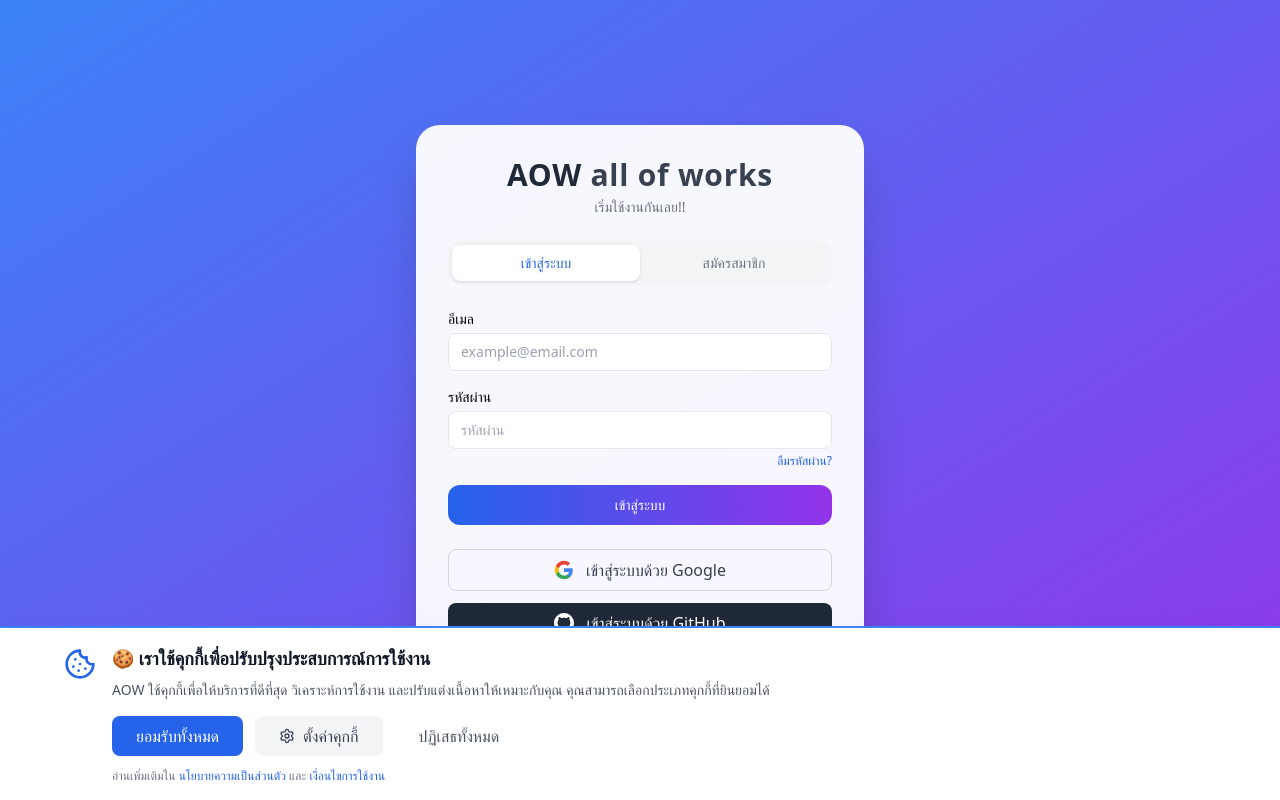
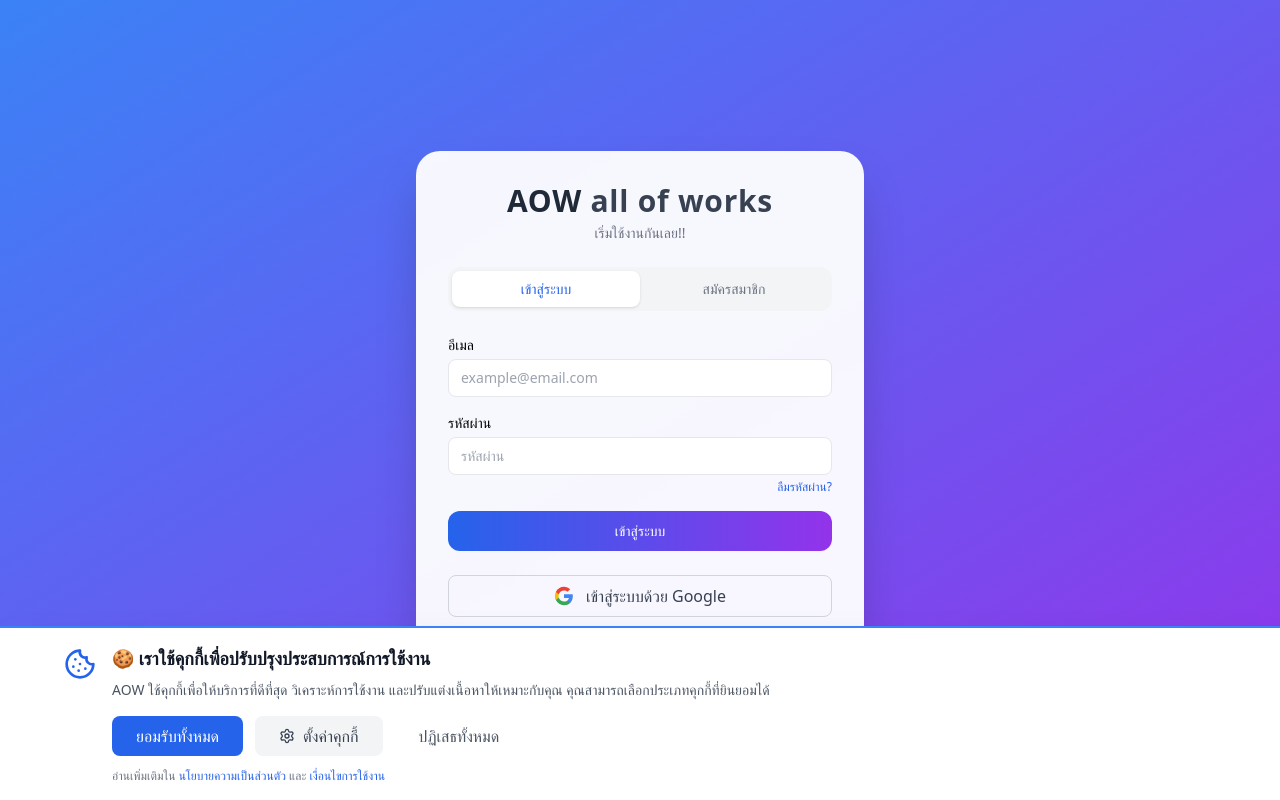
Before and after one commit to Bolos55/AOW-JobApp, a React (Create React App) app: page /login in a window 1280 px wide. Built offline with nearby package versions, Linux system fonts and the light colour scheme; no server answers.

Commit message:
Remove GitHub login button from SocialLogin component

```diff
--- a/src/components/SocialLogin.jsx
+++ b/src/components/SocialLogin.jsx
@@ -131,13 +131,6 @@
     }
   };
 
-  // ===============================
-  // GitHub Login
-  // ===============================
-  const handleGitHubLogin = () => {
-    window.location.href = `${API_BASE}/api/auth/github`;
-  };
-
   return (
     <div className="space-y-3">
       {/* Google Login */}
@@ -172,17 +165,6 @@
           )}
         </span>
       </button>
-
-      {/* GitHub Login */}
-      <button
-        onClick={handleGitHubLogin}
-        className="w-full flex items-center justify-center gap-3 px-4 py-2 bg-gray-800 text-white rounded-lg hover:bg-gray-900 transition-colors"
-      >
-        <svg className="w-5 h-5" fill="currentColor" viewBox="0 0 24 24">
-          <path d="M12 0c-6.626 0-12 5.373-12 12 0 5.302 3.438 9.8 8.207 11.387.599.111.793-.261.793-.577v-2.234c-3.338.726-4.033-1.416-4.033-1.416-.546-1.387-1.333-1.756-1.333-1.756-1.089-.745.083-.729.083-.729 1.205.084 1.839 1.237 1.839 1.237 1.07 1.834 2.807 1.304 3.492.997.107-.775.418-1.305.762-1.604-2.665-.305-5.467-1.334-5.467-5.931 0-1.311.469-2.381 1.236-3.221-.124-.303-.535-1.524.117-3.176 0 0 1.008-.322 3.301 1.23.957-.266 1.983-.399 3.003-.404 1.02.005 2.047.138 3.006.404 2.291-1.552 3.297-1.23 3.297-1.23.653 1.653.242 2.874.118 3.176.77.84 1.235 1.911 1.235 3.221 0 4.609-2.807 5.624-5.479 5.921.43.372.823 1.102.823 2.222v3.293c0 .319.192.694.801.576 4.765-1.589 8.199-6.086 8.199-11.386 0-6.627-5.373-12-12-12z" />
-        </svg>
-        <span className="font-medium">เข้าสู่ระบบด้วย GitHub</span>
-      </button>
     </div>
   );
 }
```
